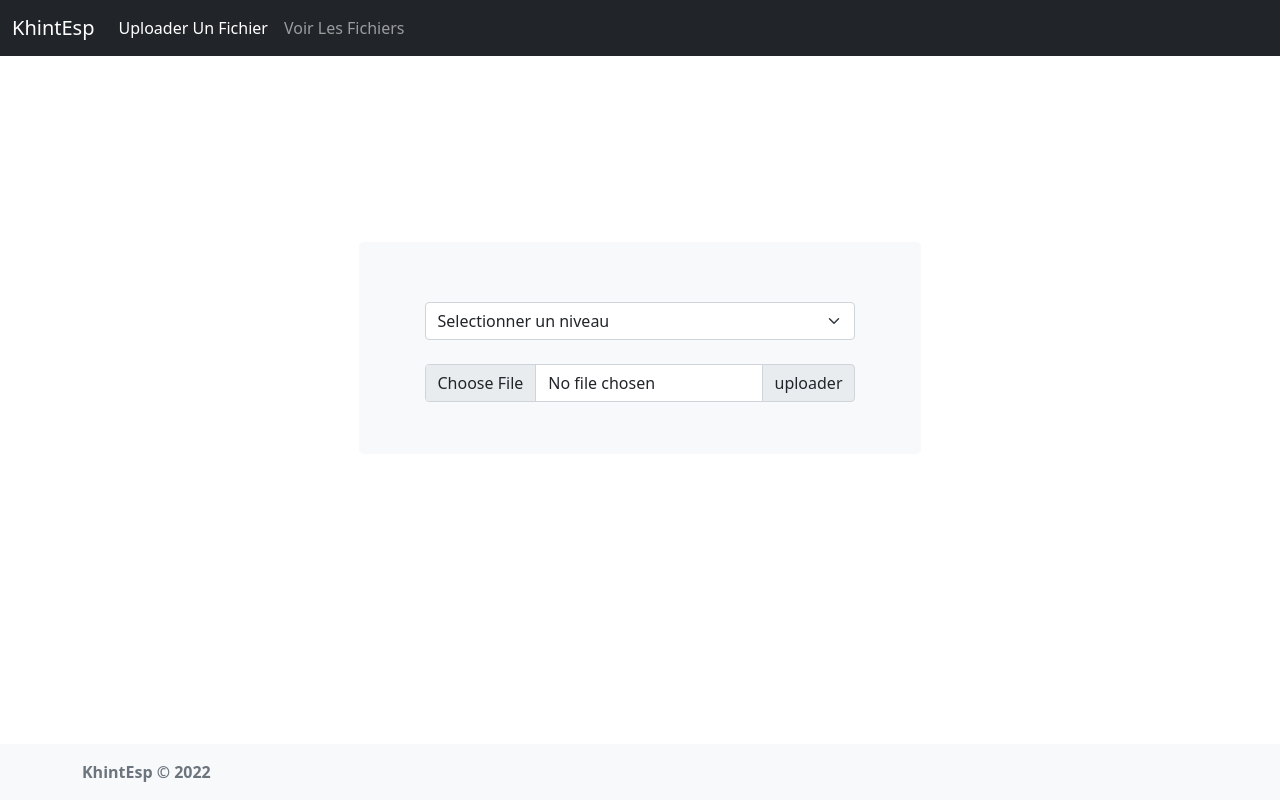
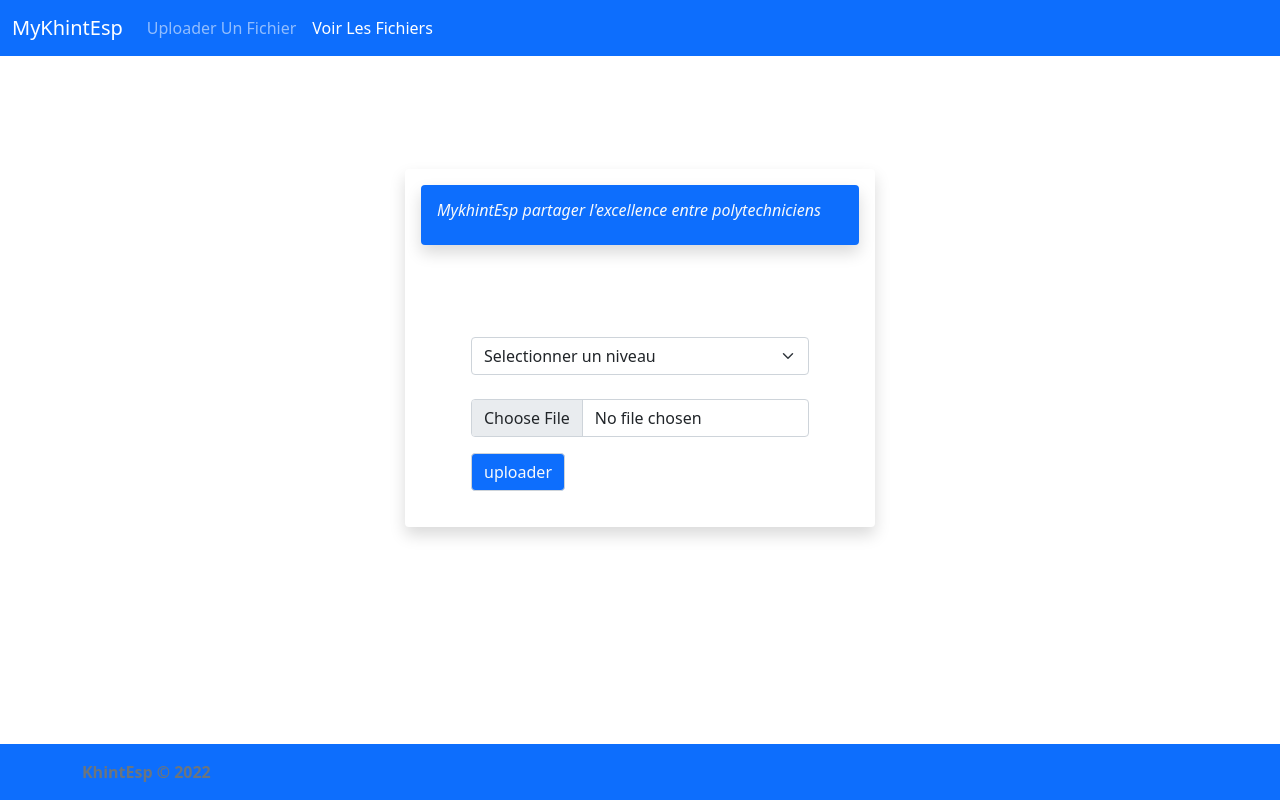
Before and after one commit to Kepsondiaz/Khint-Esp, a PHP site: page / in a window 1280 px wide. Run offline with PHP 8.4, Linux system fonts and the light colour scheme; data that the repository does not hold is empty; some libraries are stand-ins or nearby versions.

Commit message:
first commit

```diff
--- a/src/index.php
+++ b/src/index.php
@@ -19,19 +19,19 @@
 <body class="d-flex flex-column h-100">
 
     <header >
-      <nav class="navbar navbar-expand-md navbar-dark fixed-top bg-dark">
+      <nav class="navbar navbar-expand-md navbar-dark fixed-top bg-primary">
         <div class="container-fluid">
-          <a class="navbar-brand" href="#">KhintEsp</a>
+          <a class="navbar-brand" href="#">MyKhintEsp</a>
           <button class="navbar-toggler" type="button" data-bs-toggle="collapse" data-bs-target="#navbarCollapse" aria-controls="navbarCollapse" aria-expanded="false" aria-label="Toggle navigation">
             <span class="navbar-toggler-icon"></span>
           </button>
           <div class="collapse navbar-collapse" id="navbarCollapse">
             <ul class="navbar-nav me-auto mb-2 mb-md-0">
               <li class="nav-item">
-                <a class="nav-link active" aria-current="page" href="index.php">Uploader Un Fichier</a>
+                <a class="nav-link " aria-current="page" href="index.php">Uploader Un Fichier</a>
               </li>
               <li class="nav-item">
-                <a class="nav-link" href="public_khint_esp.php">Voir Les Fichiers</a>
+                <a class="nav-link active" href="public_khint_esp.php">Voir Les Fichiers</a>
               </li>
             </ul>
             <!--
@@ -44,8 +44,10 @@
         </div>
       </nav>
     </header>
-    <main class="main shadow-none p-3 mb-5 bg-light rounded-3 ">
-
+    <main class="main shadow p-3 mb-5 bg-body rounded ">
+        <div class="fst-italic shadow p-3 mb-5 bg-primary rounded text-light">
+          <h6>MykhintEsp partager l'excellence entre polytechniciens</h6>
+        </div>
         <form action="pass.php" method="POST" enctype="multipart/form-data" class="space-form">
     <!--   <select name="niveau" id="" required>
                 <option value="">Selectionner un niveau</option>
@@ -72,13 +74,15 @@
             </select>
             <br>
             <div class="input-group mb-3 ">
-                <input type="file" class="form-control" id="inputGroupFile02" name="fichier" value="uploader un fichier" required>
-                <input type="submit" value="uploader" class="input-group-text bg-blue-300 button" for="inputGroupFile02" name="upload">
+                <input type="file" class="form-control" id="inputGroupFile02" name="fichier" required>
+            </div>
+            <div class>
+            <input type="submit" value="uploader" class="input-group-text bg-primary button text-light" for="inputGroupFile02" name="upload">
             </div>
         </form>
     </main>
 
-    <footer class="footer mt-auto py-3 bg-light">
+    <footer class="footer mt-auto py-3 bg-primary">
       <div class="container">
         <strong class="text-muted">KhintEsp © 2022</strong>
       </div>
--- a/src/style.css
+++ b/src/style.css
@@ -27,6 +27,9 @@ div .uplader
   padding-left: 50px;
   padding-right: 50px;
 }
+.citation{
+  padding-top:20px ;
+}
 @media (min-width: 768px) {
   .bd-placeholder-img-lg {
     font-size: 3.5rem;
--- a/src/uploader.php
+++ b/src/uploader.php
@@ -1,3 +1,17 @@
+<!DOCTYPE html>
+<html lang="en">
+<head>
+    <meta charset="UTF-8">
+    <meta http-equiv="X-UA-Compatible" content="IE=edge">
+    <meta name="viewport" content="width=device-width, initial-scale=1.0">
+    <link href="https://cdn.jsdelivr.net/npm/bootstrap@5.1.3/dist/css/bootstrap.min.css" rel="stylesheet" integrity="sha384-1BmE4kWBq78iYhFldvKuhfTAU6auU8tT94WrHftjDbrCEXSU1oBoqyl2QvZ6jIW3" crossorigin="anonymous">
+    <script src="https://cdn.jsdelivr.net/npm/bootstrap@5.1.3/dist/js/bootstrap.bundle.min.js" integrity="sha384-ka7Sk0Gln4gmtz2MlQnikT1wXgYsOg+OMhuP+IlRH9sENBO0LRn5q+8nbTov4+1p" crossorigin="anonymous"></script>
+    <title>MyKhintEsp</title>
+</head>
+<body>
+
+</body>
+</html>
 <?php
     $file_name = $_FILES["fichier"]["name"];
     $file_extension = strrchr($file_name, ".");
@@ -17,5 +31,7 @@
             //echo "fichier uploader avec succé....";
         }
         else
-            echo "fichier non envoyé";
+            echo "<div class=alert alert-danger role=alert>";
+            echo "Cet Extension n'est pas autrisé !";
+            echo "</div>";
     }
```
Also changed, not shown: src/pass.php (+5 -5 lines), src/public.css (added, +7 -0 lines), src/public_khint_esp.php (+12 -7 lines), 5 other files.
